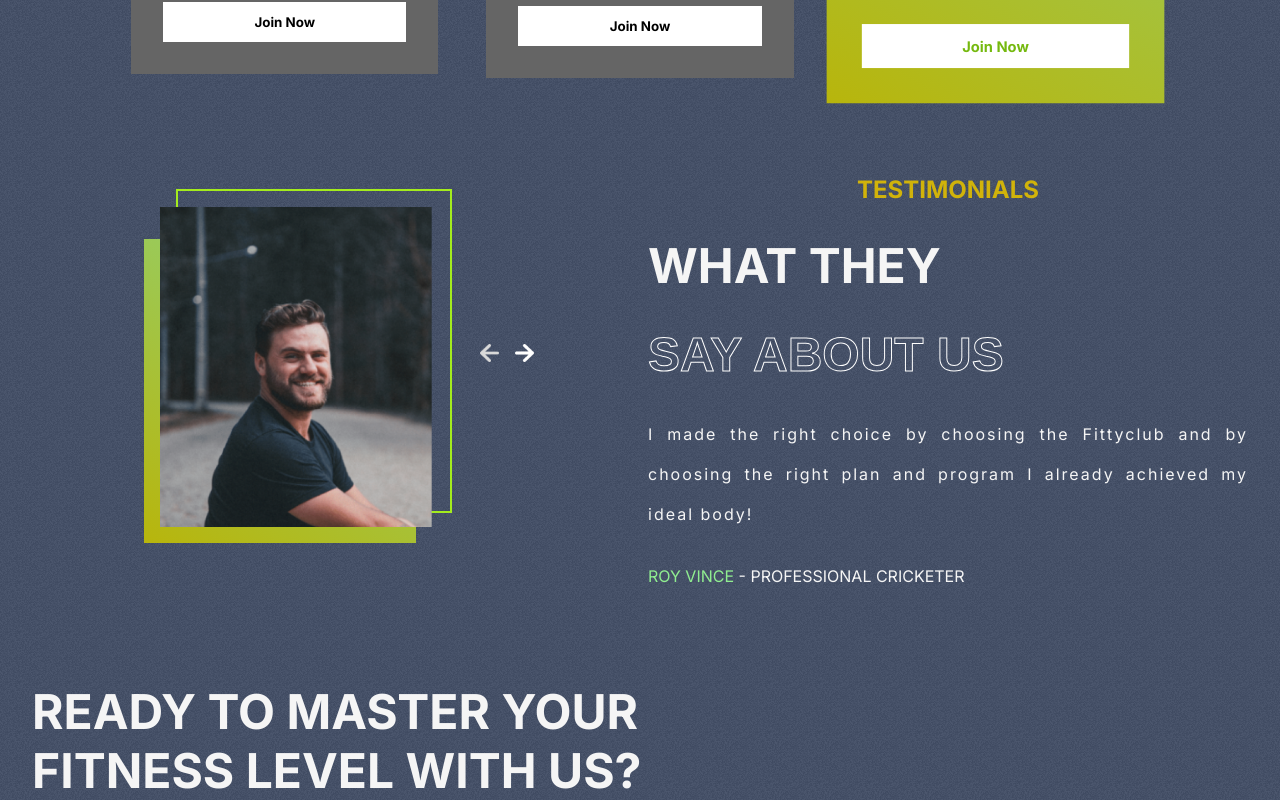
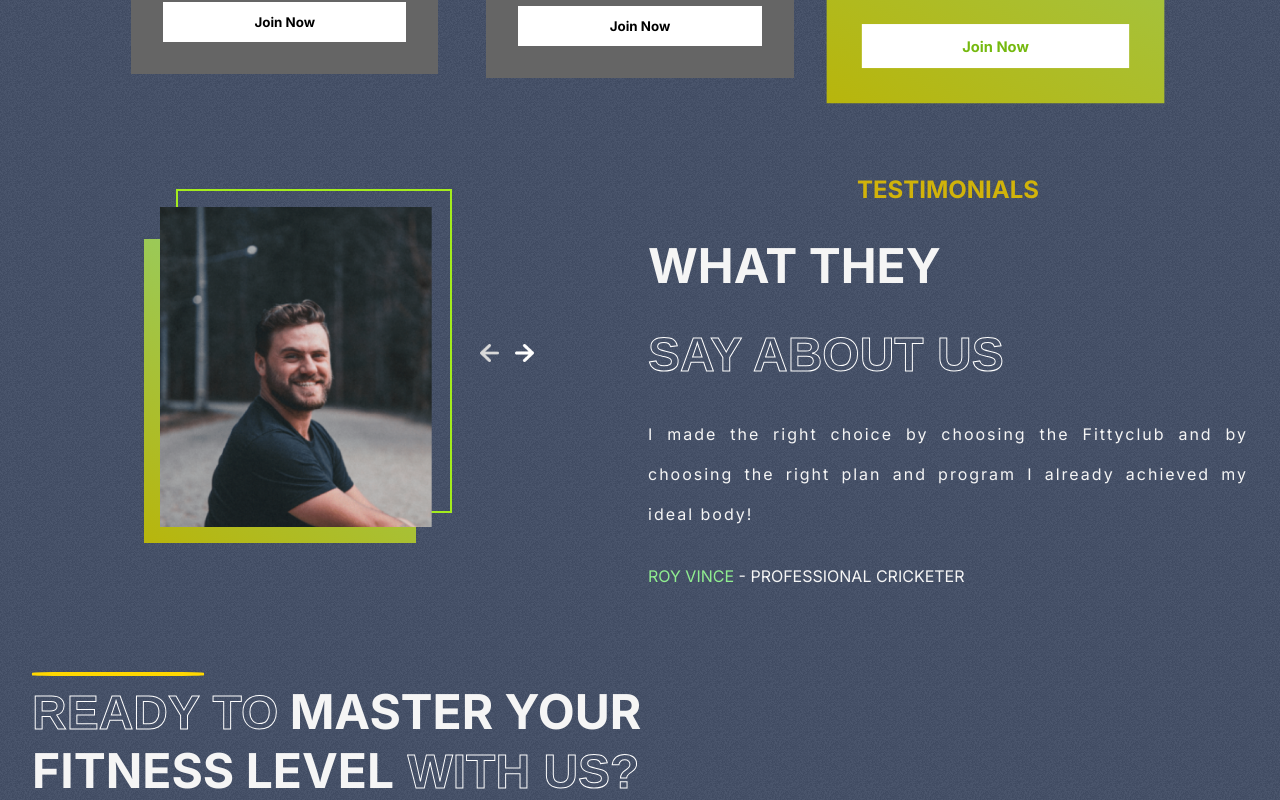
Before and after one commit to gihanthakavishan/Gymnasium_Application, a React (Create React App) app: page / in a window 1280 px wide. Shown: the part 2403-3203 px from the top of the page. Built offline with nearby package versions, Linux system fonts and the light colour scheme.

Commit message:
add new hr tag and style it

```diff
--- a/src/components/Join/Join.css
+++ b/src/components/Join/Join.css
@@ -11,3 +11,10 @@
     text-transform: uppercase;
     position: relative;
 }
+.left-j>hr{
+    position: absolute;
+    width: 10.5rem;
+    border: 2px solid var(--gold);
+    border-radius: 20%;
+    margin: -10px 0;
+}
--- a/src/components/Join/Join.jsx
+++ b/src/components/Join/Join.jsx
@@ -5,13 +5,14 @@ const Join = () => {
   return (
     <div className="Join" id="join-us">
       <div className="left-j">
+        <hr />
         <div>
-           <span>READY TO</span>
+           <span className='stroke-text'>READY TO</span>
            <span> MASTER YOUR</span>
         </div>
         <div>
           <span>FITNESS LEVEL</span>
-          <span> WITH US?</span>
+          <span className='stroke-text'> WITH US?</span>
         </div>
       </div>
       <div className="right-j"></div>
```
